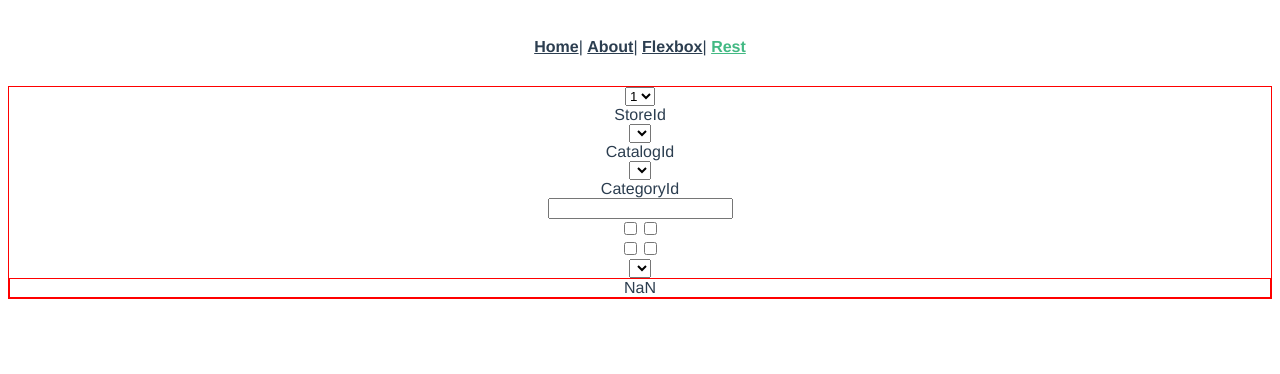
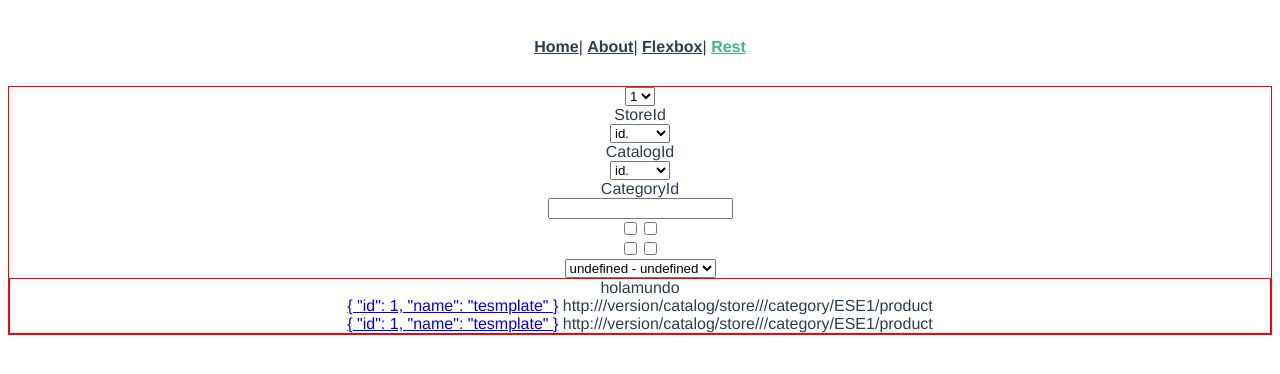
Before and after one commit to srioboo/nuxt-tools, a Vue app: page /#/rest in a window 1280 px wide. Shown: the top 374 px of the page. Built offline with nearby package versions, Linux system fonts and the light colour scheme.

Commit message:
- realizados cambios de inteacción con el menú - refactorizadas partes del Rest

```diff
--- a/src/components/Header.vue
+++ b/src/components/Header.vue
@@ -1,6 +1,6 @@
 <template>
   <header>
-    <div class="burger">
+    <div class="burger" v-on:click="togleMenu()">
       <div class="line1"></div>
       <div class="line1"></div>
       <div class="line1"></div>
@@ -26,7 +26,7 @@
   </header>
 </template>
 
-<script lang="ts">
+<script lang="js">
 import Vue from 'vue';
 
 export default Vue.extend({
@@ -39,11 +39,18 @@ export default Vue.extend({
       text: 'Text',
     };
   },
-  /* methods: {
-    sayhello() {
+  methods: {
+    togleMenu() {
+      const nav = document.getElementById('navmenu');
+      if(nav.getAttribute('class')){
+        nav.removeAttribute('class');
+      } else {
+        nav.setAttribute('class', 'hide');
+      }
+
       console.log('Hello!!');
     },
-  }, */
+  },
 });
 </script>
 
--- a/src/components/Menu.vue
+++ b/src/components/Menu.vue
@@ -1,5 +1,5 @@
 <template>
-  <nav>
+  <nav id="navmenu">
     <ul class="menu">
       <li class="nav-item">
         <div class="nav-link">Ver todos Menu</div>
@@ -39,6 +39,10 @@ nav {
   //height: 50px;
   align-items: center;
 
+  &.hide {
+    display: none;
+  }
+
   .menu {
     margin: 10px 10px 10px 20px;
     display: flex;
--- a/src/views/Rest.vue
+++ b/src/views/Rest.vue
@@ -1,7 +1,7 @@
 <template>
   <section class="main" id="s1">
     <div class="form">
-      <select ng-model="version">
+      <select v-bind:key="version">
         <option value="1">1</option>
         <option value="2">2</option>
       </select>
@@ -96,9 +96,11 @@
     <div class="main">
       <span>{{ cadena1 + cadena2 }}</span
       ><br />
-      <div ng-repeat="x in entornos">
+      <div v-for="x in entornos" :key="x.id">
         <a compile="template" href="template">{{ template }}</a>
-
+        http://{{ x.urlz }}/{{ version }}/catalog/store/{{ storeId }}/{{
+          catalogId
+        }}/category/{{ categoryId }}/product
         <!--a
             href="http://{{x.urlz}}/{{version}}/catalog/store/{{storeId}}/{{catalogId}}/category/{{categoryId}}/product"
             compile="template">
@@ -116,5 +118,45 @@
 </style>
 
 <script>
-export default {};
+export default {
+  data() {
+    return {
+      stores: {
+        id: 0,
+        name: 'test',
+      },
+      catalogs: {
+        id: 0,
+        name: 10001,
+      },
+      categoryId: 'ESE1',
+      consultasRest: {
+        tipo: 'uno',
+        plantilla: 'https://asdaf',
+      },
+      plantilla: 'sfas',
+      cadena1: 'hola',
+      cadena2: 'mundo',
+      template: { id: 1, name: 'tesmplate' },
+      entornos: {
+        id: 0,
+        name: 'STG',
+        id: 1,
+        name: 'PRE',
+      },
+      version: 'version',
+    };
+  },
+  methods: {
+    getEntorno() {
+      this.entornos = {
+        id: 0,
+        name: 'STG',
+      };
+    },
+    getVersion() {
+      this.version = 'version';
+    },
+  },
+};
 </script>
```
